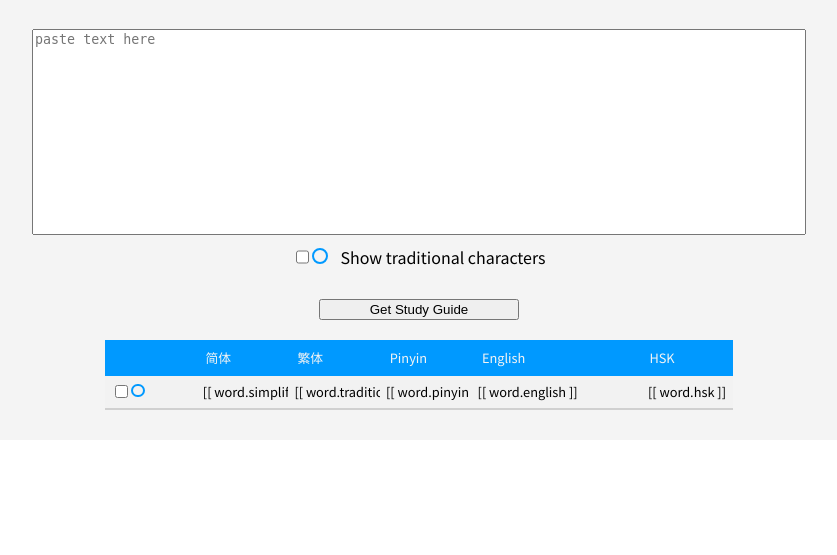
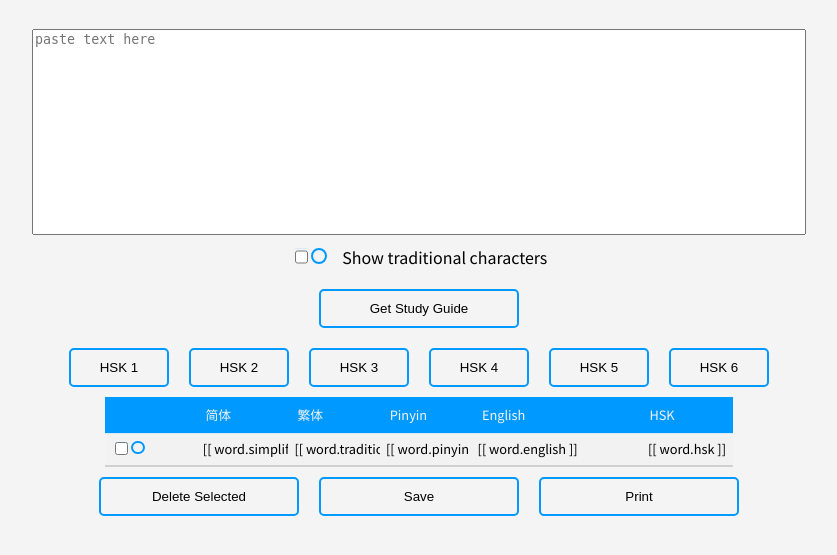
Before and after one commit to rubber-duck-dragon/rubber-duck-dragon.github.io, a Django app: page / in a window 1280 px wide; the page is wider, and only the part inside the window is pictured. Shown: the part 123-678 px from the top of that part, without its empty margins (221-1058 px from the left). Run offline with Django 3.2, Linux system fonts and the light colour scheme; some web fonts are replaced.

Commit message:
added hsk buttons

```diff
--- a/capstone/dubooks/vocab/static/css/dubooks_style.css
+++ b/capstone/dubooks/vocab/static/css/dubooks_style.css
@@ -155,14 +155,28 @@ body {
 button {
     width: 200px;
     margin: 20px;
+    background-color: var(--clr-light);
+    padding: 10px;
+    margin: 10px;
+    border: 2px solid var(--clr-primary);
+    border-radius: 5px;
+    cursor: pointer;
 }
 
 
+button:active {
+    background-color: var(--clr-light);
+}
+
 .button-panel {
     display: flex;
-    flex-direction: column;
+    flex-direction: row;
     align-items: center;
 
+}
+
+.button-panel > button {
+    width: 100px;
 }
 
 .traditional-toggle {
@@ -243,7 +257,6 @@ span.custom-checkbox {
 
 .list-item {
     position: relative;
-    margin-bottom: 1.25em;
 }
 
 [type="checkbox"]:checked + label {
@@ -256,6 +269,12 @@ textarea {
     height: 200px;
     resize: none;
     margin: auto;
+}
+
+.bottom-panel {
+    display: flex;
+    flex-direction: row;
+    justify-content: space-between;
 }
 
 @media (min-width: 768px) {
--- a/capstone/dubooks/vocab/templates/vocab/home_page.html
+++ b/capstone/dubooks/vocab/templates/vocab/home_page.html
@@ -22,17 +22,22 @@
     <textarea v-model="input_text" type="text" name="input" placeholder="paste text here"></textarea>
 
     <div class="traditional-toggle">
-        <input type="checkbox" v-on:click.prevent="toggleShowTraditional" id="toggle-traditional"><label for="toggle-traditional">
+        <input type="checkbox" v-on:click.prevent="toggleShowTraditional" id="toggle-traditional" class="list-item"><label for="toggle-traditional">
             <span class="custom-checkbox"></span>
-        </label>
-            Show traditional characters<br>
+            Show traditional characters</label><br>
     </div>
 
-    <div class="button-panel">
-    <button v-on:click.prevent="getWords" name="parse_text">Get Study Guide</button>
+    <button v-on:click.prevent="getWords" v-if="submitted === false" name="parse_text">Get Study Guide</button>
+    <div class="button-panel" v-if="submitted">
+        <button @click.prevent="toggleSelection(1)">HSK 1</button>
+        <button @click.prevent="toggleSelection(2)">HSK 2</button>
+        <button @click.prevent="toggleSelection(3)">HSK 3</button>
+        <button @click.prevent="toggleSelection(4)">HSK 4</button>
+        <button @click.prevent="toggleSelection(5)">HSK 5</button>
+        <button @click.prevent="toggleSelection(6)">HSK 6</button>
     </div>
 
-    <table v-if="submitted">
+    <table v-show="submitted">
         <tr>
             <th class="remove"></th>
             <th class="simplified">简体</th>
@@ -41,10 +46,10 @@
             <th class="english">English</th>
             <th class="hsk">HSK</th>
         </tr>
-        <tr v-for="word in newList" :key="word.id">
-        <td class="remove" id="checkbox">
-            <input type="checkbox" id="list_item">
-                <label for="list_item">
+        <tr v-for="word in newList" :key="word.id" class="list-item">
+            <td class="remove">
+                <input type="checkbox" v-bind:name="word.hsk" id="list-item" class="list-item" v-bind:word="word">
+                    <label for="list-item">
                         <span class="custom-checkbox"></span>
                     </label>
             </td>
@@ -53,12 +58,18 @@
             <td class="pinyin">[[ word.pinyin ]]</td>
             <td class="english">[[ word.english ]]</td>
             <td class="hsk">[[ word.hsk ]]</td>
-        </label>
+        </tr>
     </table>
+    <div class="bottom-panel" v-if="submitted">
+        <button v:on-click.prevent="deleteSelected">Delete Selected</button>
+        <button v:on-click.prevent="saveList">Save</button>
+        <button v:on-click.prevent="printList">Print</button>
+    </div>
 </div>
 <script src="https://unpkg.com/axios/dist/axios.min.js"></script>
 <script src="https://unpkg.com/vue"></script>
 <script>
+
 
 let app = new Vue({
     el: '#app',
@@ -70,8 +81,10 @@ let app = new Vue({
         newList: [],
         newListTitle: [],
         showTraditional: false,
-        toDelete: []
+        selected: [];
+        allSelected: {1: false, 2: false, 3: false, 4: false, 5: false, 6: false},
         },
+
     methods: {
         getWords() {
             console.log(this.csrf_token)
@@ -92,21 +105,49 @@ let app = new Vue({
             });
 
         },
+
         toggleShowTraditional() {
             this.showTraditional = !this.showTraditional
         },
-        saveList() {
-            axios({
-                method: "post",
-                url: ""
-            })
+
+        toggleSelection(level) {
+            var items = document.getElementsByName(level);
+            console.log(items)
+            if (this.allSelected[level] === false) {
+                for (var i = 0; i < items.length; i++) {
+                    items[i].checked = true;
+                    this.allSelected[level] = true
+                    // console.log(this.allSelected[level])
+                }
+            } else {
+                for (var i = 0; i < items.length; i++) {
+                    items[i].checked = false;
+                    this.allSelected[level] = false
+                    // console.log(this.allSelected[level])
+                }
+            }
         },
 
         deleteSelected() {
-            for (item in newList) {
-                if (item in newList)
+            var items = document.getElementsByClassName("list-item");
+            for (var i = 0; i < items.length; i++) {
+                if (items[i].checked === true) {
+                    console.log(item)
                 }
             }
+        },
+
+
+        // saveList() {
+        //     axios({
+        //         method: "post",
+        //         url: ""
+        //     })
+        // },
+
+
+
+
         // getUserList() {
         //     axios({
         //         method: "get",
--- a/capstone/dubooks/vocab/views.py
+++ b/capstone/dubooks/vocab/views.py
@@ -8,14 +8,11 @@ import json
 
 
 def tokenize(request):
-
-        # tokenize the text
-
+# tokenize the text
 
     if request.method == 'POST':
         # txt = request.POST['input']
         json.loads(request.body)
-        print("*"*100)
         from chop.mmseg import Tokenizer as MMSEGTokenizer
         txt = json.loads(request.body)["input_text"]
         frequency_list = {}
@@ -34,8 +31,15 @@ def tokenize(request):
                 frequency_list[word] += 1
 
         # get the most frequent words
+        if len(frequency_list) < 50:
+            minimum = 1
+        elif len(frequency_list) < 100:
+            minimum = 2
+        else:
+            minimum = 3
+
         for key in frequency_list:
-            if frequency_list[key] > 3:
+            if frequency_list[key] > minimum:
                 high_frequency_list[key] = frequency_list[key]
 
         list_of_tuples = sorted(high_frequency_list.items() , reverse=True, key=lambda x: x[1])
@@ -49,8 +53,10 @@ def tokenize(request):
                 context = {
                     'word': new_word
                 }
-                if len(new_word) > 1:
-                    print("duplicate!")
+                for word in new_word:
+                    if word.hsk == 0:
+                        word.hsk = ""
+
                 for word in new_word:
                     new_list.append({
                         "simplified": word.simplified,
```
Also changed, not shown: capstone/dubooks/api/management/commands/get_words.py (+11 -0 lines), capstone/dubooks/vocab/migrations/0001_initial.py, capstone/dubooks/vocab/migrations/0002_auto_20200129_2014.py (deleted). Lines whose indentation alone changed are shown as unchanged.
